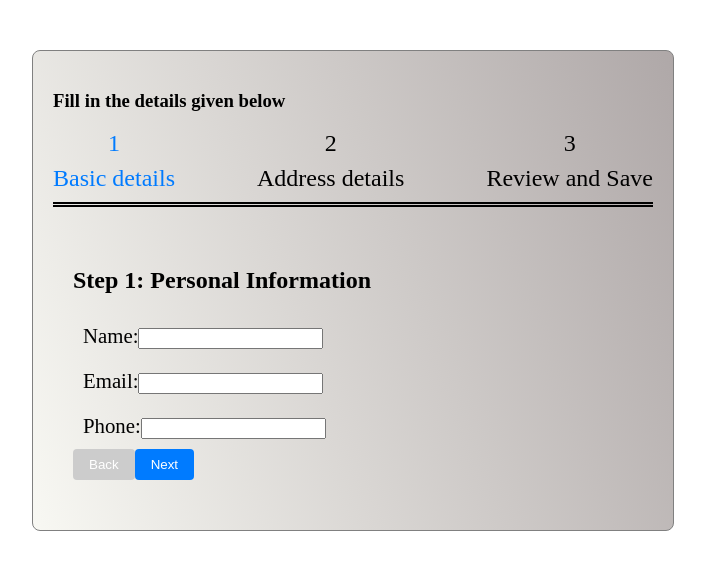
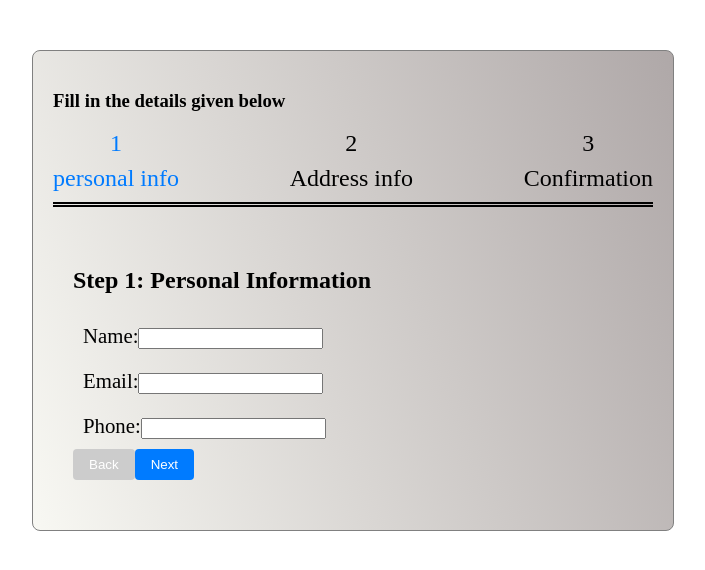
Before and after one commit to Ayesha19297/Multi-step-form, a React (Create React App) app in the folder steps-form/: page / in a window 1280 px wide. Shown: the top 570 px of the page, without its empty margins (287-992 px from the left). Built offline with nearby package versions, Linux system fonts and the light colour scheme; the HTML template or start-up script is replaced by a standard one.

Commit message:
updated readme.md

```diff
--- a/steps-form/src/Components/MultiStepForm/index.js
+++ b/steps-form/src/Components/MultiStepForm/index.js
@@ -51,9 +51,9 @@ const MultiStepForm = () => {
 
   const renderStepsIndicator = () => {
     const steps = [
-      "Basic details",
-      "Address details",
-      "Review and Save",
+      "personal info",
+      "Address info",
+      "Confirmation",
     ];
     return (
         <>
--- a/steps-form/src/Components/Steps/Step1.js
+++ b/steps-form/src/Components/Steps/Step1.js
@@ -8,7 +8,7 @@ const Step1 = ({ formData, errors, handleChange, nextStep }) => {
         if (validateForm()) {
           nextStep();
         } else {
-          alert('Please fill all the details');
+          alert('Please fill all the fields');
         }
       };
       const validateForm = () => {
```
Also changed, not shown: 1 other file (tests, documents, lock files or other folders).
